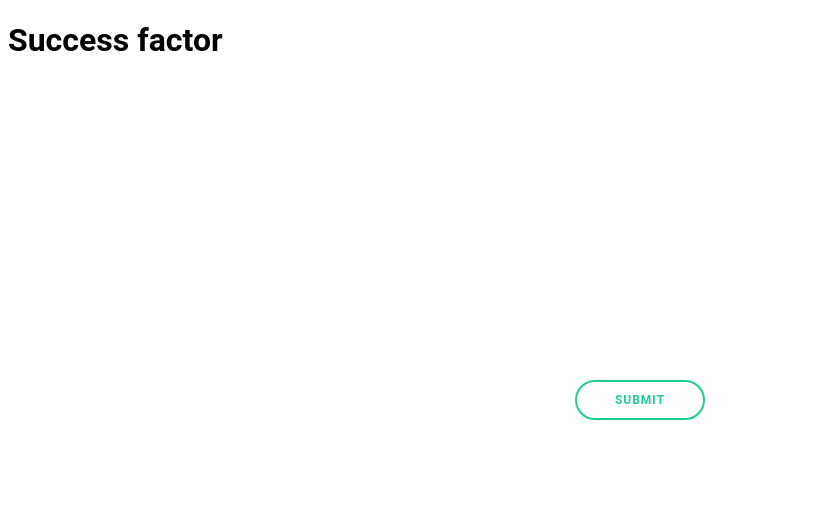
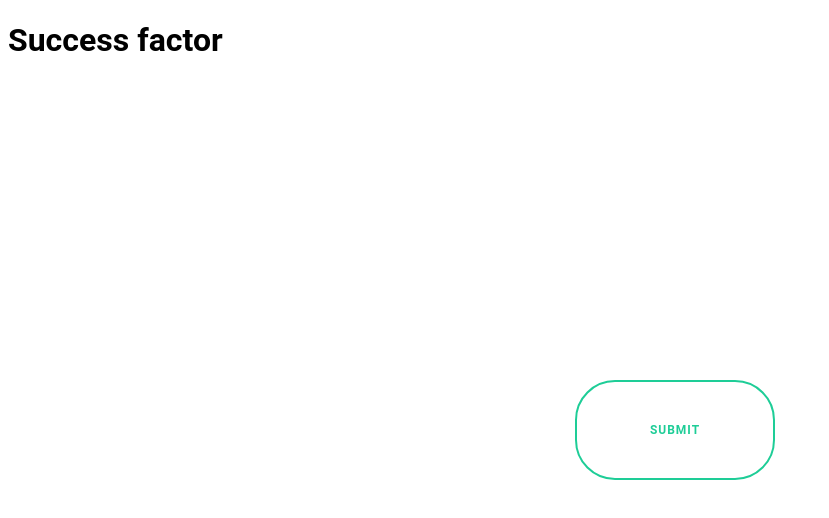
Before and after one commit to namgaxilem/demo_sacombank, a plain HTML site: page index.html in a window 1280 px wide. Shown: the whole page, without its empty margins (0-829 px from the left). Drawn offline with nearby package versions, Linux system fonts and the light colour scheme.

Commit message:
Update index.html

```diff
--- a/index.html
+++ b/index.html
@@ -22,9 +22,9 @@
 
         button {
             outline: none;
-            height: 40px;
+            height: 100px;
             text-align: center;
-            width: 130px;
+            width: 200px;
             border-radius: 40px;
             background: #fff;
             border: 2px solid #1ECD97;
```
